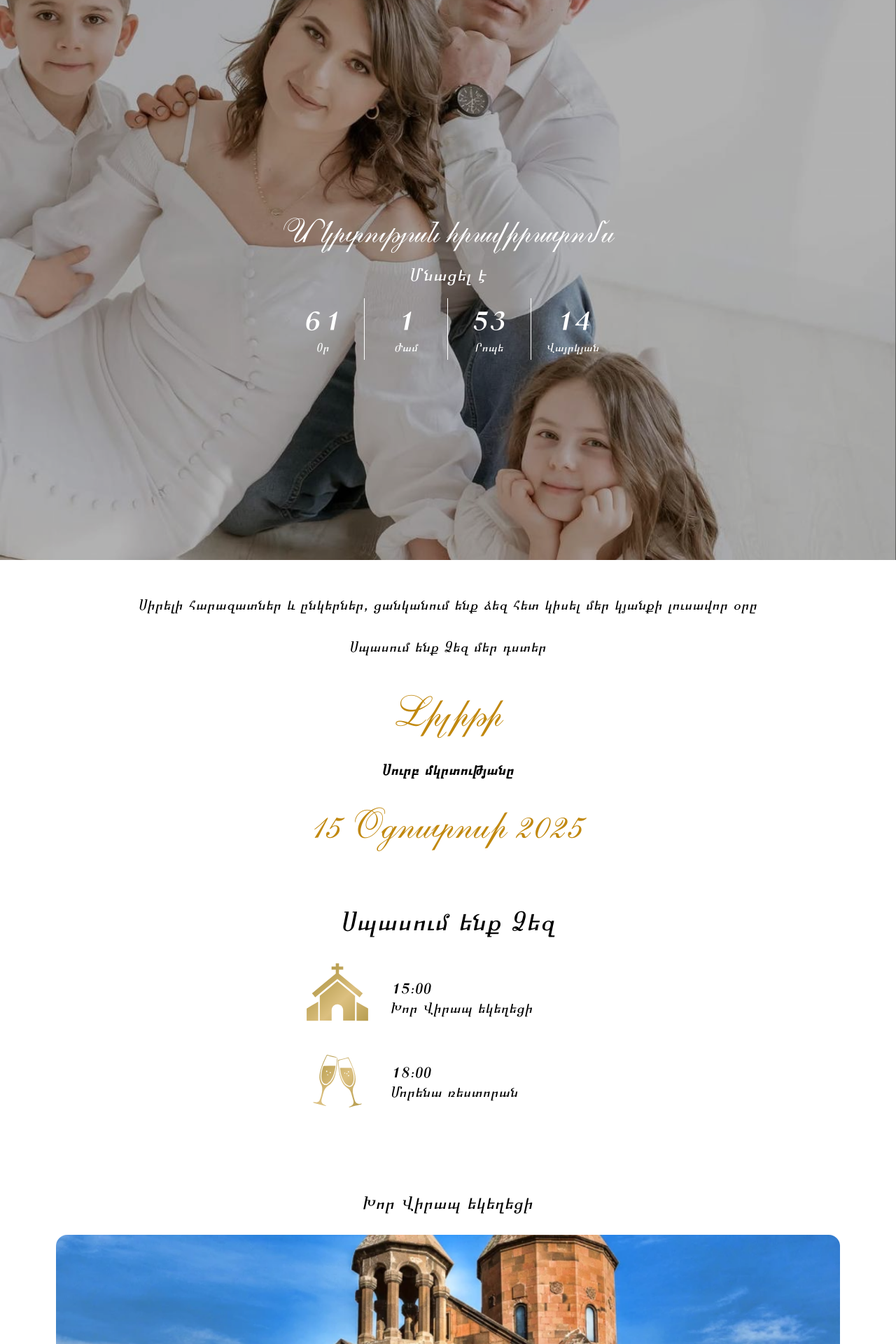
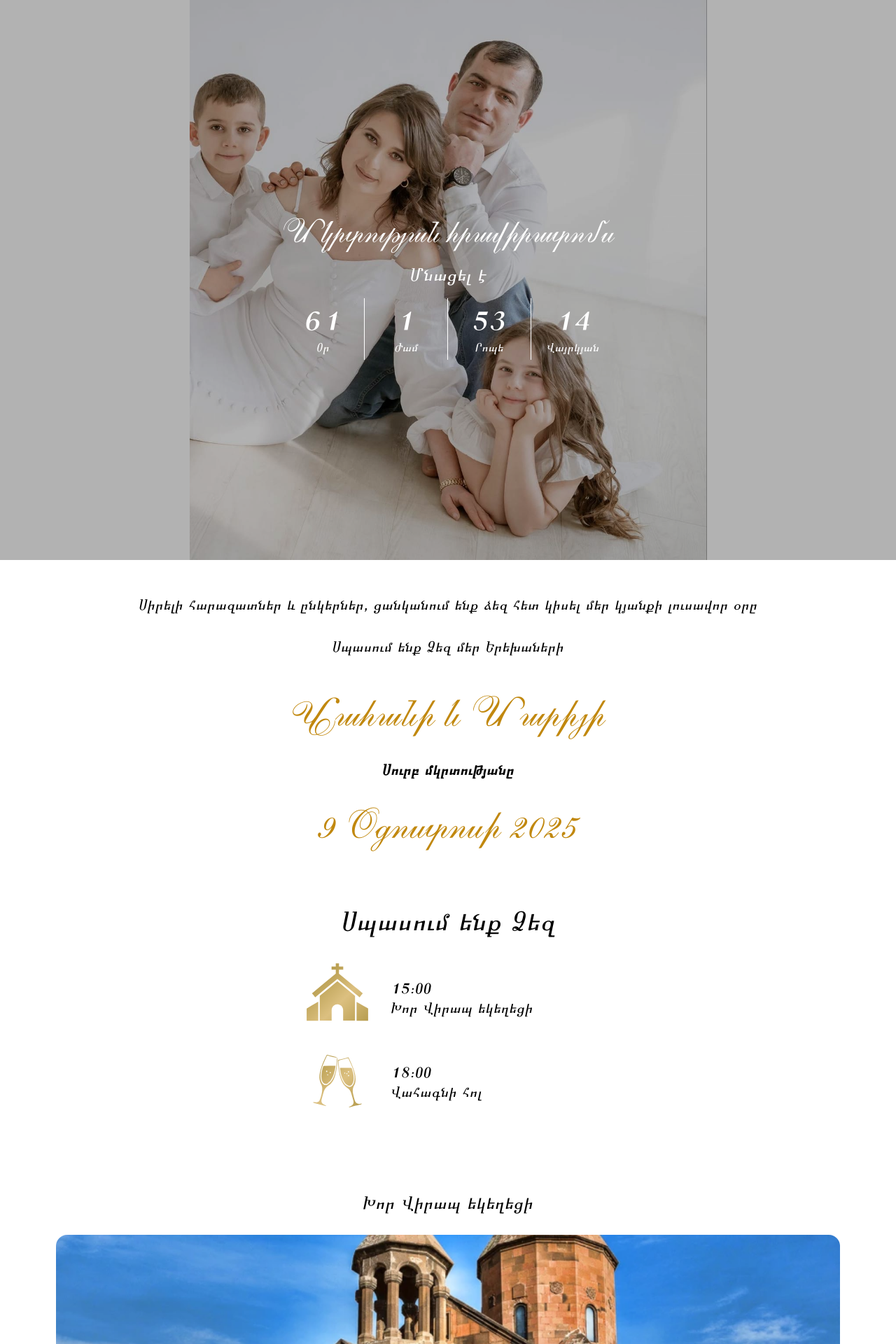
Before and after one commit to Hakob033/-aptism, a Next.js app: page / in a window 1280 px wide. Shown: the top 1920 px of the page at 70% size. Built offline with nearby package versions, Linux system fonts and the light colour scheme.

Commit message:
change data

```diff
--- a/src/app/page.tsx
+++ b/src/app/page.tsx
@@ -10,7 +10,7 @@ export default function Home() {
           {data.invitationText}
         </span>
         <span className="font-armBoloragir text-sm sm:text-xl">
-          Սպասում ենք Ձեզ մեր դստեր
+          Սպասում ենք Ձեզ մեր Երեխաների
         </span>
         <h1 className="font-allegro text-4xl leading-12 -mt-3 text-[#c1880e] sm:text-5xl sm:leading-16 md:text-6xl md:leading-24">
           {data.daughterName}
--- a/src/components/header.tsx
+++ b/src/components/header.tsx
@@ -4,13 +4,13 @@ import Timer from "./timer";
 const Header = () => {
   return (
     <div
-      className="h-[80vh] sm:h-screen bg-fixed bg-cover bg-center relative"
+      className="min-h-screen bg-fixed bg-contain bg-no-repeat bg-center relative"
       style={{
         backgroundImage: 'url("/images/main-image.jpg")',
       }}
     >
       <div className="absolute inset-0 bg-black/30 brightness-75 z-0" />
-      <div className="relative z-10 flex justify-center items-center h-full px-4 sm:px-6">
+      <div className="relative z-10 flex justify-center items-center min-h-screen px-4">
         <Timer />
       </div>
     </div>
--- a/src/mock/data.ts
+++ b/src/mock/data.ts
@@ -3,16 +3,16 @@ export const data = {
   mainImage: "/images/main-image.jpg",
   invitationText:
     "Սիրելի հարազատներ և ընկերներ, ցանկանում ենք ձեզ հետ կիսել մեր կյանքի լուսավոր օրը",
-  daughterName: "Լիլիթի",
+  daughterName: "Վահանի և Մարիյի",
   baptismText: "Սուրբ մկրտությանը",
-  baptismDate: "15 Օգոստոսի 2025",
+  baptismDate: "9 Օգոստոսի 2025",
   church: "Խոր Վիրապ եկեղեցի",
   churchTime: "15:00",
   churchImage: "/images/church.webp",
-  restaurant: "Մորենա ռեստորան",
+  restaurant: "Վահագնի հոլ",
   restaurantTime: "18:00",
   restaurantImage: "/images/restaurant.webp",
-  clientName: "Ալեքսանդր և Անահիտ",
+  clientName: "Անդրանիկ և Էլիտա",
   images: [
     {
       id: 1,
```
